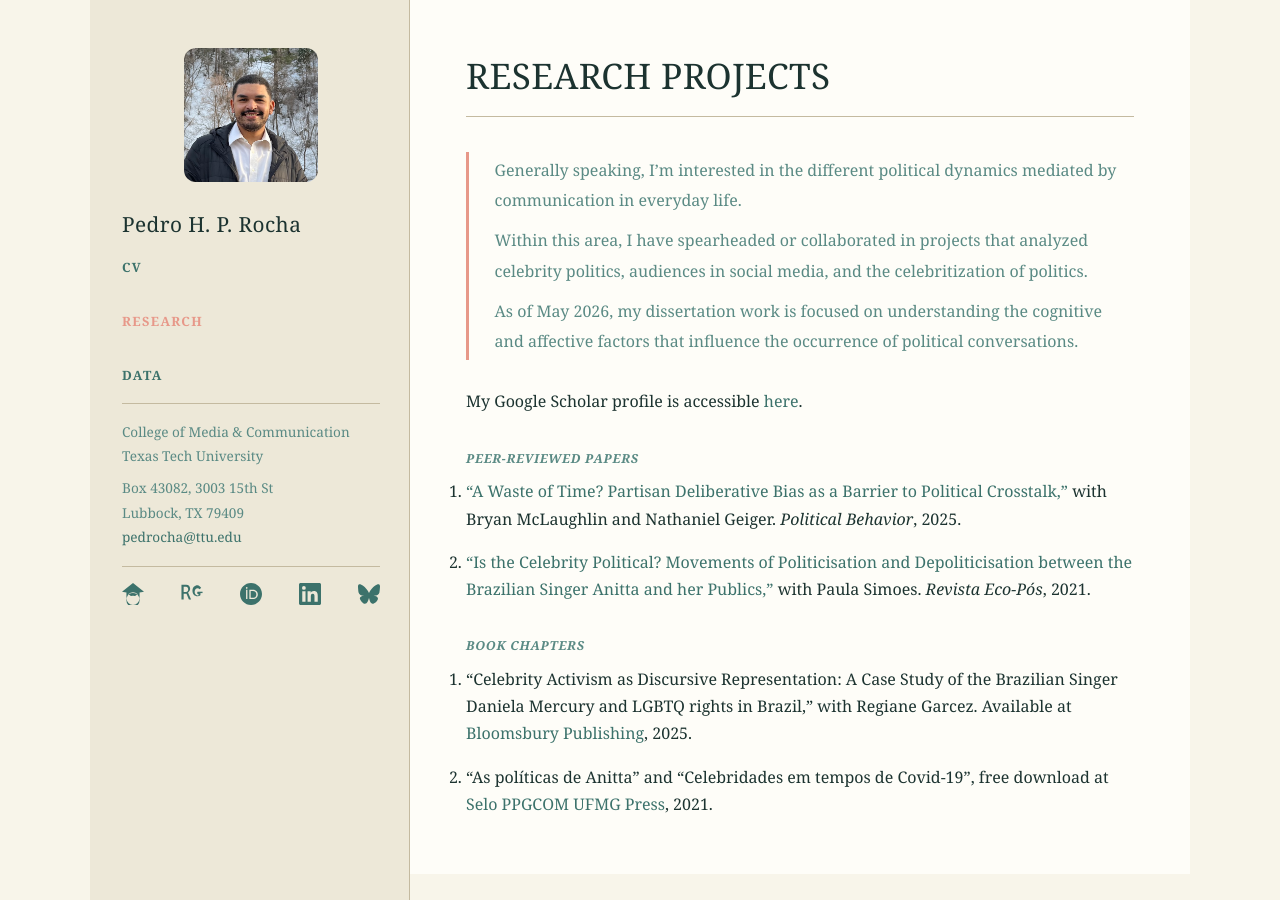
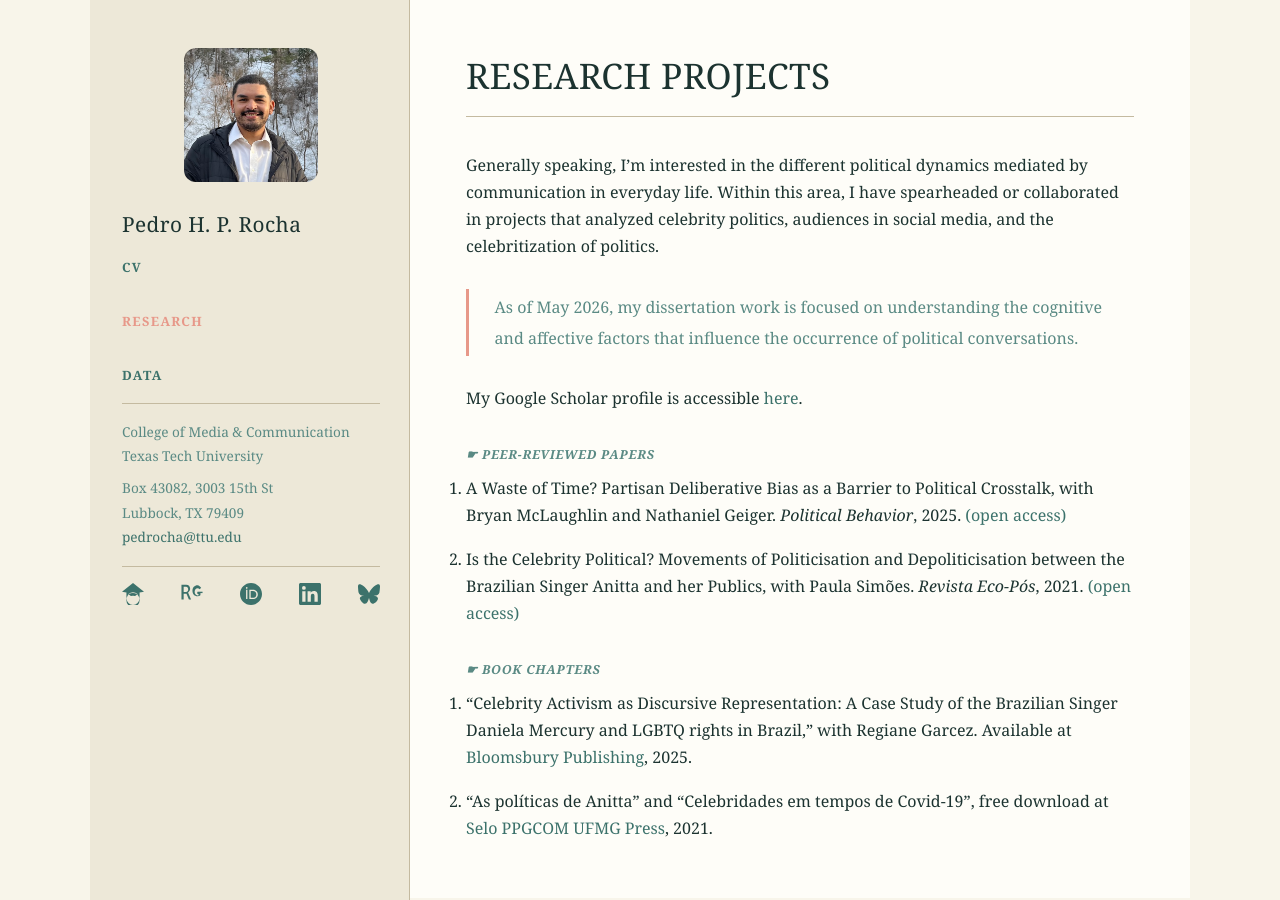
Before and after one commit to pedrohprocha/pedrohprocha.github.io, a Jekyll site: the page built from pages/research.md, in a window 1280 px wide and 900 px high. Built offline with Jekyll 4.4.1, drawn with Linux system fonts in a browser that asks for light colours; some web fonts are replaced.

Commit message:
add manicule

```diff
--- a/pages/research.md
+++ b/pages/research.md
@@ -4,21 +4,18 @@ title: RESEARCH PROJECTS
 permalink: /research/
 ---
 
-> Generally speaking, I'm interested in the different political dynamics mediated by communication in everyday life.
->
-> Within this area, I have spearheaded or collaborated in projects that analyzed celebrity politics, audiences in social media, and the celebritization of politics.
->
+Generally speaking, I'm interested in the different political dynamics mediated by communication in everyday life. Within this area, I have spearheaded or collaborated in projects that analyzed celebrity politics, audiences in social media, and the celebritization of politics.
 > As of May 2026, my dissertation work is focused on understanding the cognitive and affective factors that influence the occurrence of political conversations.
 
 My Google Scholar profile is accessible [here](https://scholar.google.com/citations?user=LBnOt9wAAAAJ&hl=en).
 
-### Peer-reviewed papers
+### ☛ Peer-reviewed papers
 
-1. ["A Waste of Time? Partisan Deliberative Bias as a Barrier to Political Crosstalk,"](https://doi.org/10.1007/s11109-025-10068-w) with Bryan McLaughlin and Nathaniel Geiger. *Political Behavior*, 2025.
+1. A Waste of Time? Partisan Deliberative Bias as a Barrier to Political Crosstalk, with Bryan McLaughlin and Nathaniel Geiger. *Political Behavior*, 2025. [(open access)](https://doi.org/10.1007/s11109-025-10068-w)
 
-2. ["Is the Celebrity Political? Movements of Politicisation and Depoliticisation between the Brazilian Singer Anitta and her Publics,"](https://doi.org/10.29146/ecopos.v24i2.27702) with Paula Simoes. *Revista Eco-Pós*, 2021.
+2. Is the Celebrity Political? Movements of Politicisation and Depoliticisation between the Brazilian Singer Anitta and her Publics, with Paula Simões. *Revista Eco-Pós*, 2021. [(open access)](https://doi.org/10.29146/ecopos.v24i2.27702)
 
-### Book Chapters
+### ☛ Book Chapters
 
 1. "Celebrity Activism as Discursive Representation: A Case Study of the Brazilian Singer Daniela Mercury and LGBTQ rights in Brazil," with Regiane Garcez. Available at [Bloomsbury Publishing](https://www.bloomsbury.com/us/audience-interactions-in-contemporary-celebrity-culture-9781666922431/), 2025.
 
```
